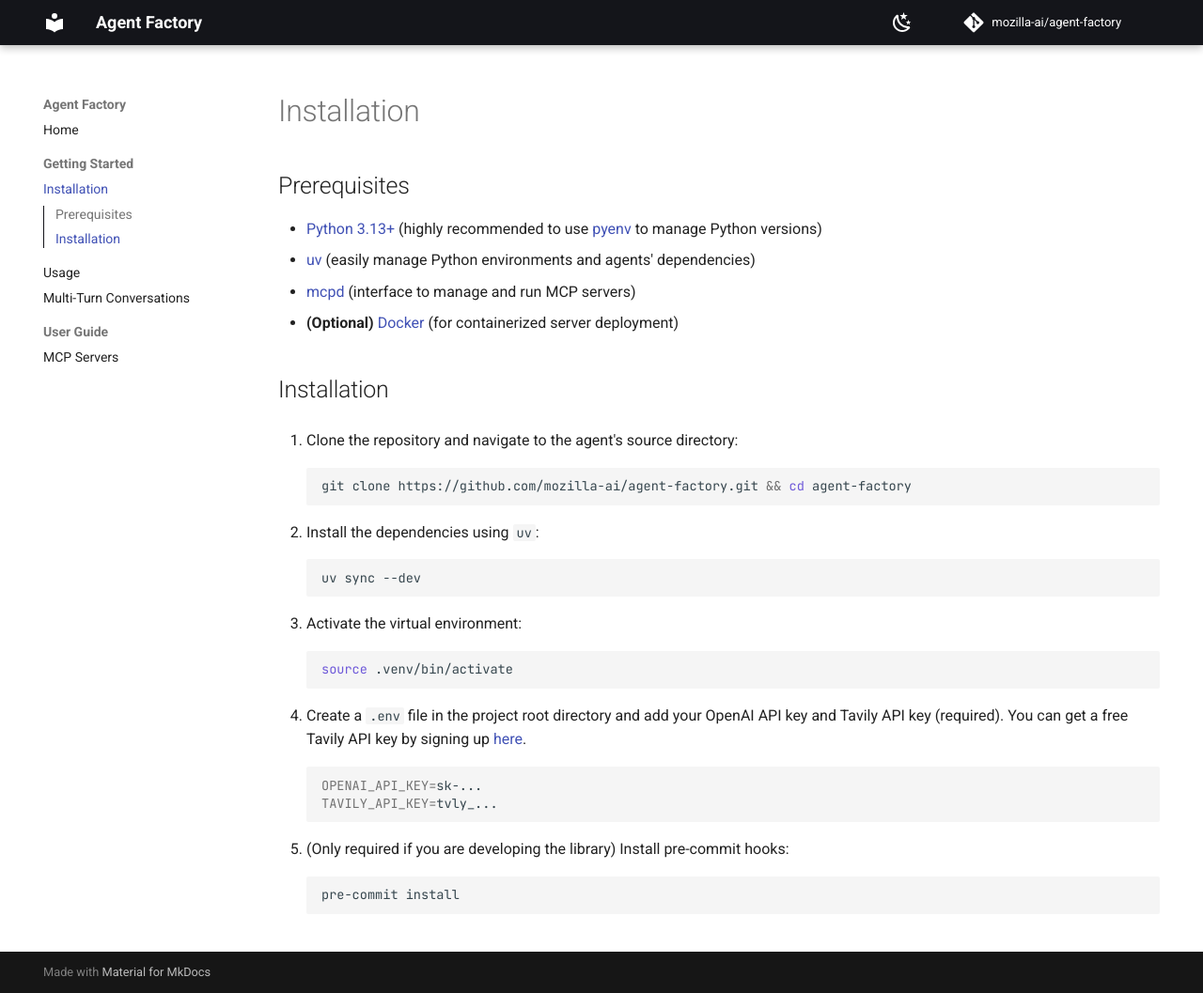
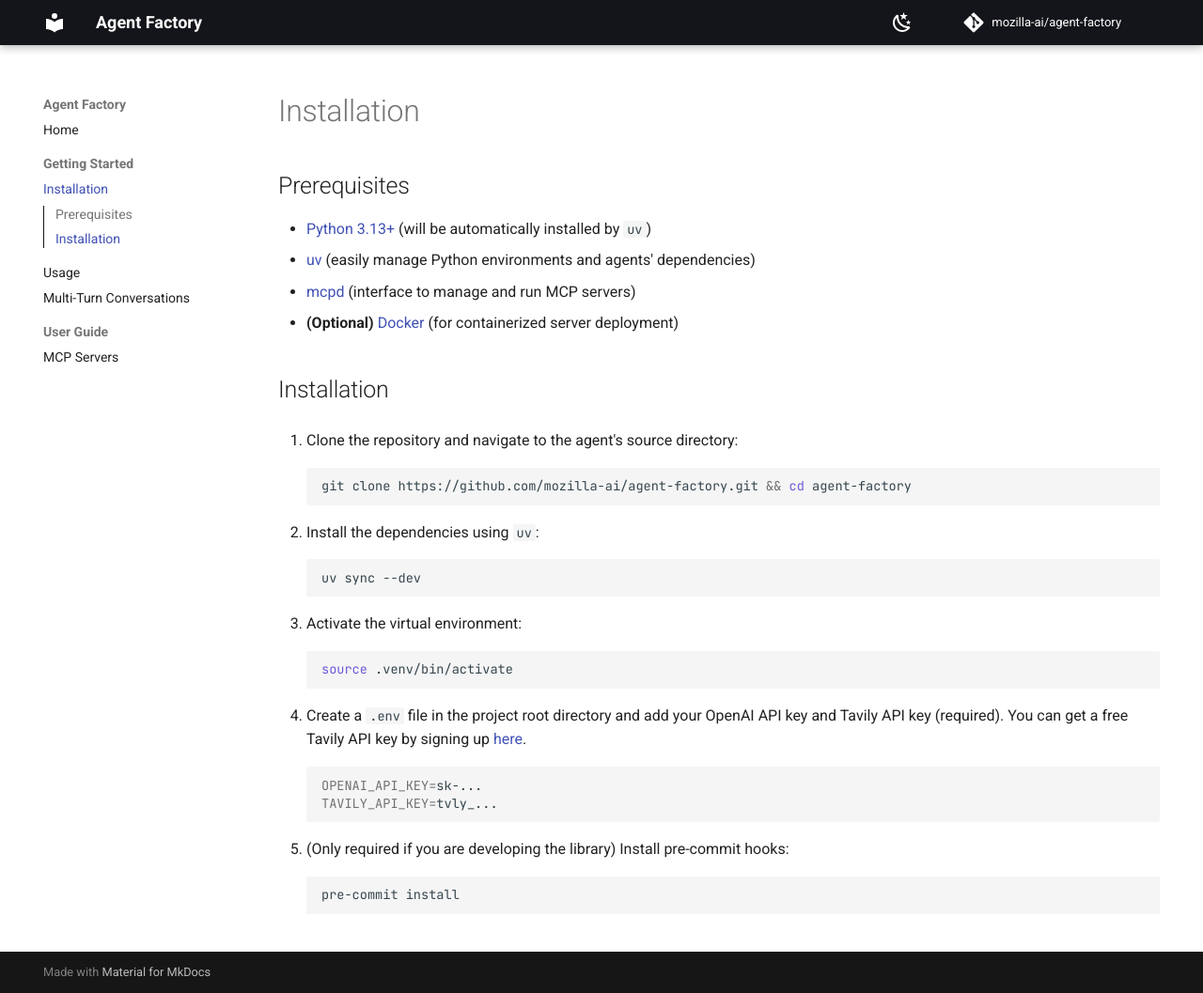
Before and after one commit to mozilla-ai/agent-factory, an MkDocs documentation site: the page built from docs/getting-started/installation.md, in a window 1280 px wide and 1057 px high. Shown: the whole window at 94% size. Built offline with MkDocs 1.6.1 and Material for MkDocs 9.7.7, drawn with Linux system fonts in a browser that asks for light colours; comment, search, counter and statistics services are not loaded.

Commit message:
Remove pyenv ref

```diff
--- a/docs/getting-started/installation.md
+++ b/docs/getting-started/installation.md
@@ -1,6 +1,6 @@
 ## Prerequisites
 
-- [Python 3.13+](https://www.python.org/downloads/) (highly recommended to use [pyenv](https://github.com/pyenv/pyenv) to manage Python versions)
+- [Python 3.13+](https://www.python.org/downloads/) (will be automatically installed by `uv`)
 - [uv](https://github.com/astral-sh/uv) (easily manage Python environments and agents' dependencies)
 - [mcpd](https://github.com/mozilla-ai/mcpd) (interface to manage and run MCP servers)
 - **(Optional)** [Docker](https://www.docker.com/products/docker-desktop/) (for containerized server deployment)
```
